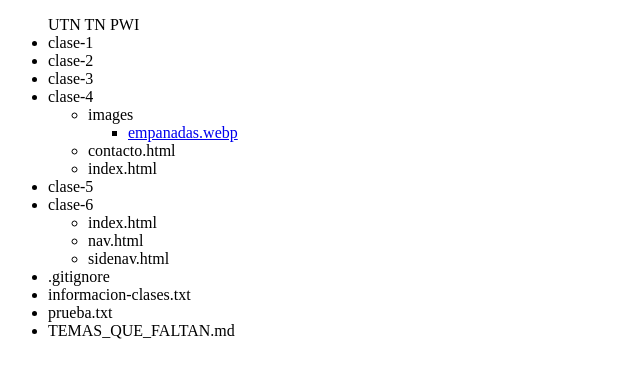
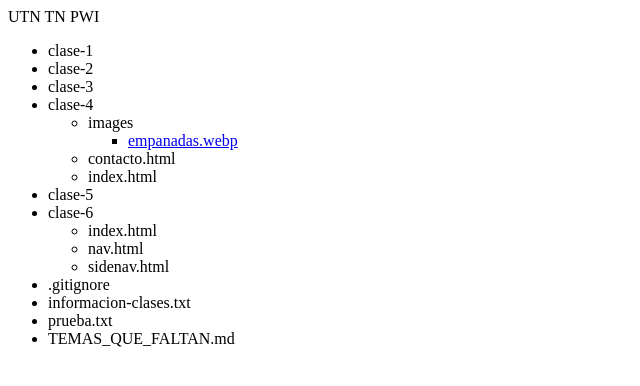
Before and after one commit to Ornellawinx/Practicalistas, a plain HTML site: page index.html in a window 1280 px wide. Shown: the whole page, without its empty margins (0-640 px from the left). Drawn offline with Linux system fonts and the light colour scheme.

Commit message:
correcciones-tarea

```diff
--- a/index.html
+++ b/index.html
@@ -8,13 +8,15 @@
 <body>
     <aside>
         <nav>
-            <ul> UTN TN PWI
+            <span>UTN TN PWI</span>
+            <ul>
                 <li>clase-1</li>
                 <li>clase-2</li>
                 <li>clase-3</li>
                 <li>clase-4
                     <ul>
-                        <li>images
+                        <li>
+                            <span>images</span>
                             <ul>
                                 <li>
                                     <a href="#">empanadas.webp</a>
```
